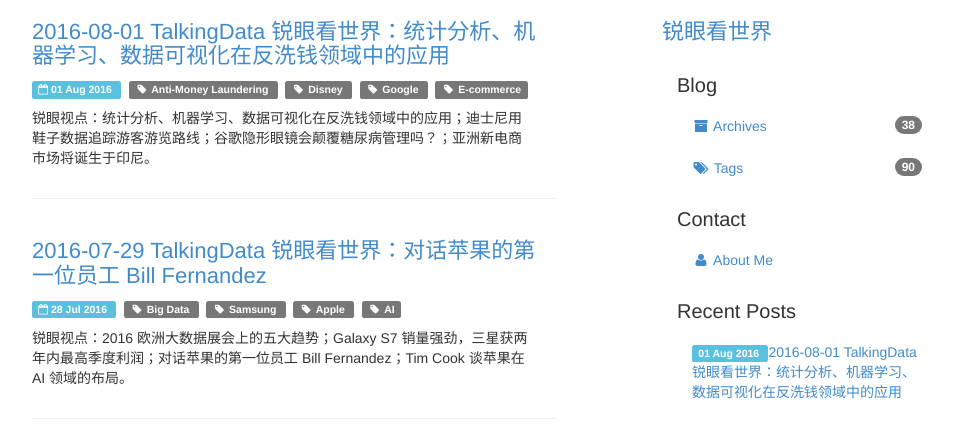
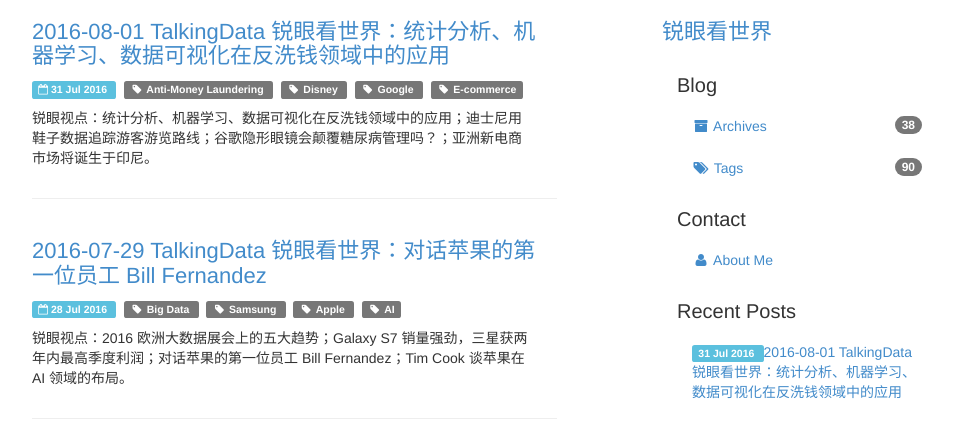
Before and after one commit to tdglobalnews/tdglobalnews.github.io, a Jekyll site: the page built from index.html, in a window 1280 px wide and 900 px high. Shown: the top 425 px of the window, without its empty margins (53-1006 px from the left). Built offline with Jekyll 4.4.1, drawn with Linux system fonts in a browser that asks for light colours; the list of posts is cut into pages by our own code.

Commit message:
reformat

```diff
--- a/_posts/2016-08-01-TalkingData-Disney-Ecommerce-Google.md
+++ b/_posts/2016-08-01-TalkingData-Disney-Ecommerce-Google.md
@@ -1,6 +1,6 @@
 ---
 title: 2016-08-01 TalkingData 锐眼看世界：统计分析、机器学习、数据可视化在反洗钱领域中的应用
-date: 2016-08-01 22:00:01 +08:00
+date: 2016-07-31 22:00:01 +08:00
 tags: [Anti-Money Laundering, Disney, Google, E-commerce]
 ---
 
```
